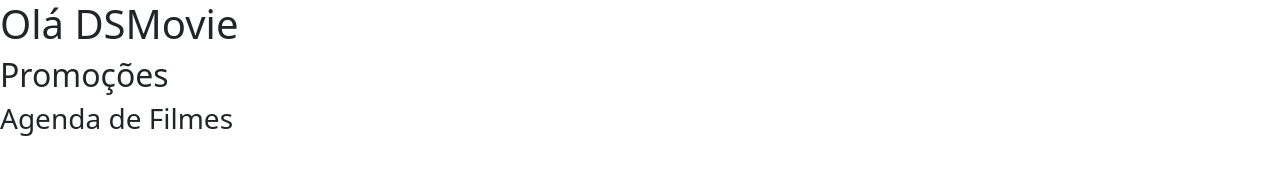
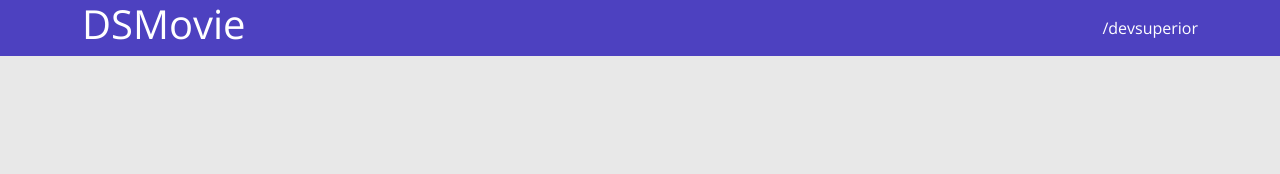
Before and after one commit to GabriellGBR/DSMovie, a plain HTML site: page index.html in a window 1280 px wide. Drawn offline with nearby package versions, Linux system fonts and the light colour scheme.

Commit message:
Barra Superior 1

```diff
--- a/CSS/styles.css
+++ b/CSS/styles.css
@@ -1,6 +1,27 @@
 @import url('https://fonts.googleapis.com/css2?family=Open+Sans:wght@300;400;700&display=swap');
-</style>
 
 * {
+    box-sizing: border-box;
     font-family: 'Open Sans', sans-serif;
 }
+
+html, body{
+     background-color: #E8E8E8;
+     ;
+}
+
+header {
+   background-color: #4D41C0;
+   color: #ffffff;
+}
+
+nav{
+    display: flex;
+    align-items: center;
+    justify-content: space-between;
+}
+
+a, a:hover{
+    text-decoration: none;
+    color: unset;
+}
--- a/index.html
+++ b/index.html
@@ -12,8 +12,13 @@
 
 </head>
 <body>
-    <h1>Olá DSMovie</h1>
-    <h2>Promoções</h2>
-    <h3>Agenda de Filmes</h3>
+
+<header>
+    <nav class="container">
+        <h1>DSMovie</h1>
+        <a href="https://github.com/devsuperior">/devsuperior </a>
+    </nav>
+</header>
+
 </body>
 </html>
```
